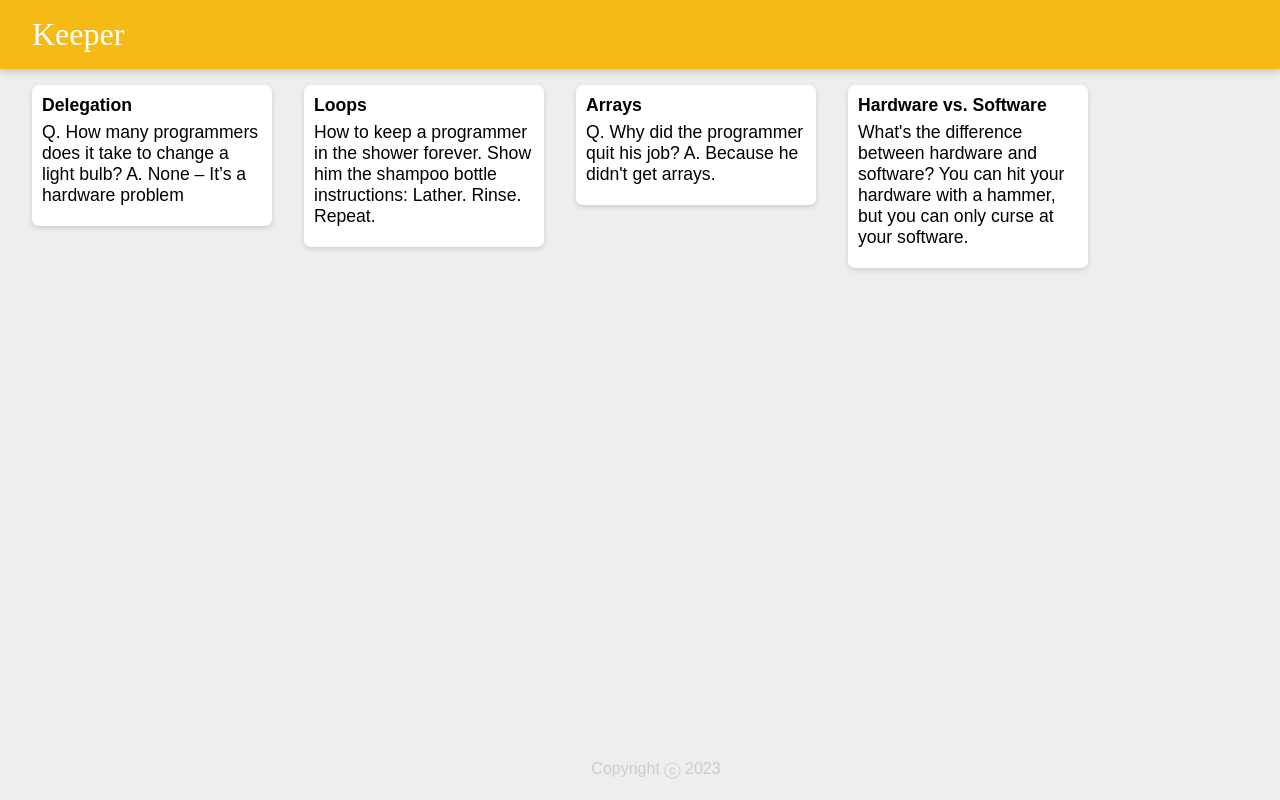
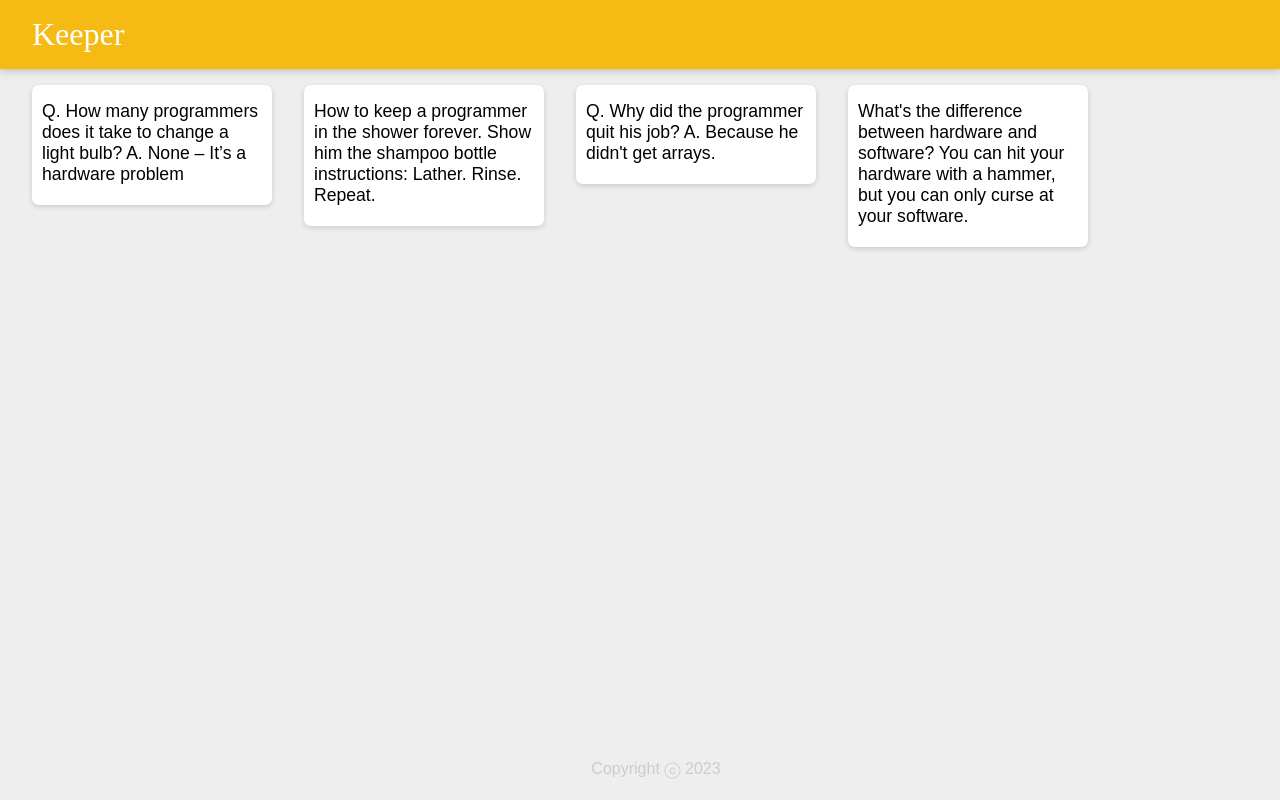
Before and after one commit to Milani1999/Keeper_App, a React (Create React App) app: page / in a window 1280 px wide. Built offline with nearby package versions, Linux system fonts and the light colour scheme.

Commit message:
title changed

```diff
--- a/src/components/App.jsx
+++ b/src/components/App.jsx
@@ -15,7 +15,7 @@ function App() {
 
       {notes.map((noteItem) => <Note
         key={noteItem.key}
-        title={noteItem.title}
+        title={noteItem.tite}
         content={noteItem.content}
       />
       )}
```
